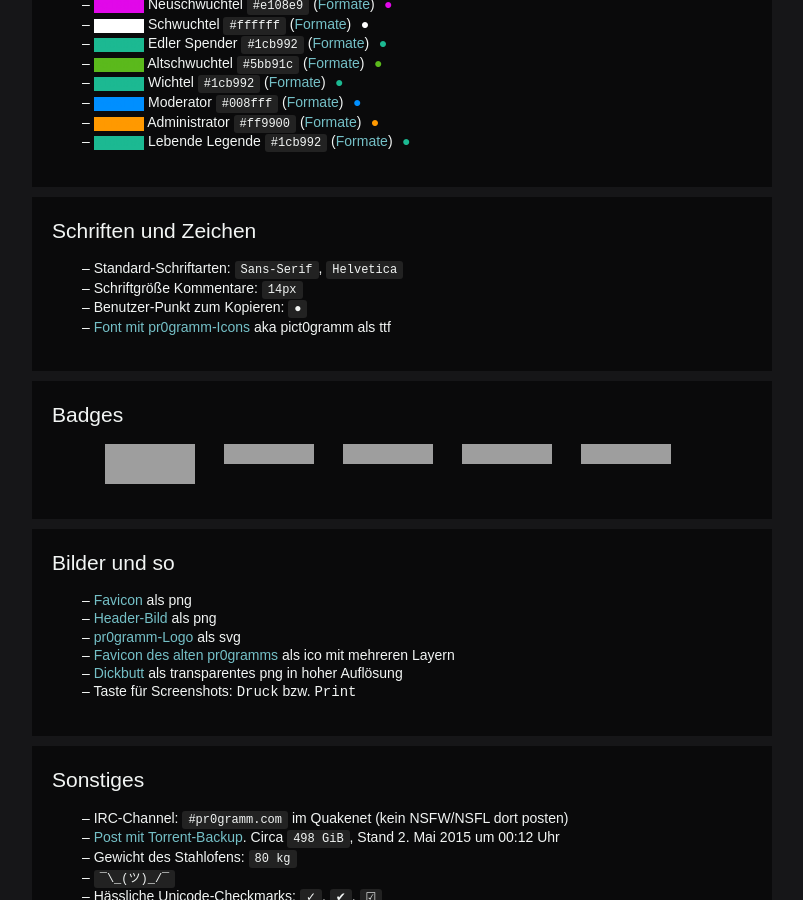
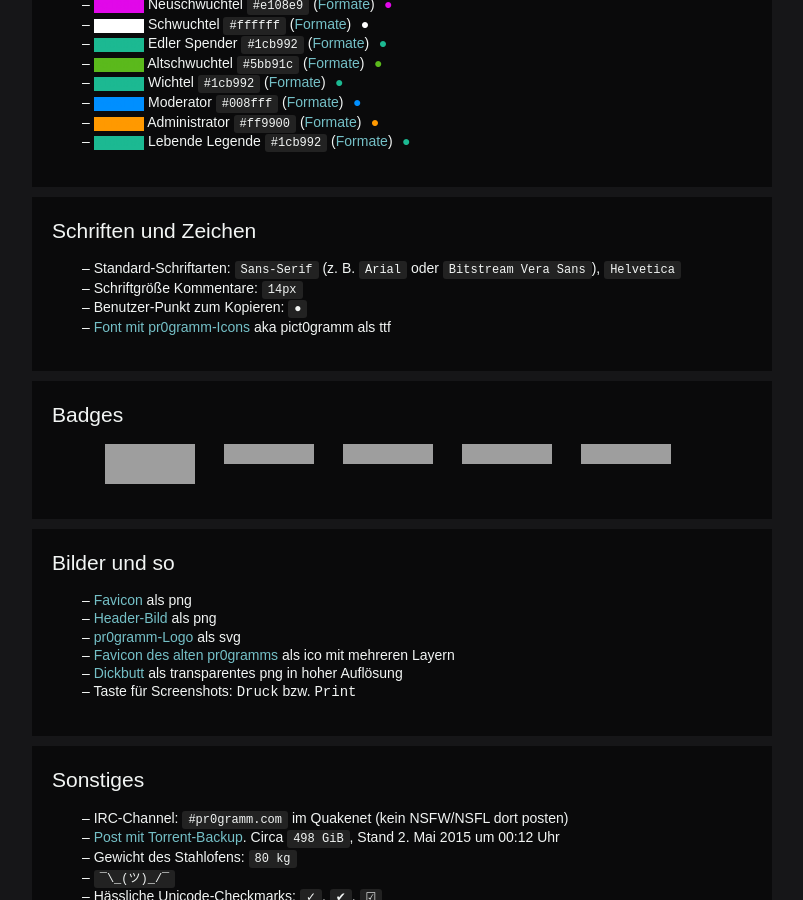
Before and after one commit to holzmaster/userscripts, a Jekyll site: the page built from eckdaten.html, in a window 1280 px wide and 900 px high, scrolled down 652 px, cut to the strip 0-900 px from the top of the window. Shown: the whole strip, without its empty margins (238-1041 px from the left). Built offline with Jekyll 4.4.1, drawn with Linux system fonts in a browser that asks for light colours; grey boxes are pictures that could not be loaded.

Commit message:
Update eckdaten.html

```diff
--- a/eckdaten.html
+++ b/eckdaten.html
@@ -138,7 +138,7 @@ source_code: "//github.com/pr0nopoly/userscripts"
 	<article>
 		<h2>Schriften und Zeichen</h2>
 		<ul>
-			<li>Standard-Schriftarten: <code>Sans-Serif</code>, <code>Helvetica</code></li>
+			<li>Standard-Schriftarten: <code>Sans-Serif</code> (z. B. <code>Arial</code> oder <code>Bitstream Vera Sans</code>), <code>Helvetica</code></li>
 			<li>Schriftgröße Kommentare: <code>14px</code></li>
 			<li>Benutzer-Punkt zum Kopieren: <code>●</code></li>
       <li><a href="{{ page.pict0gramm }}">Font mit pr0gramm-Icons</a> aka pict0gramm als ttf</li>
```
